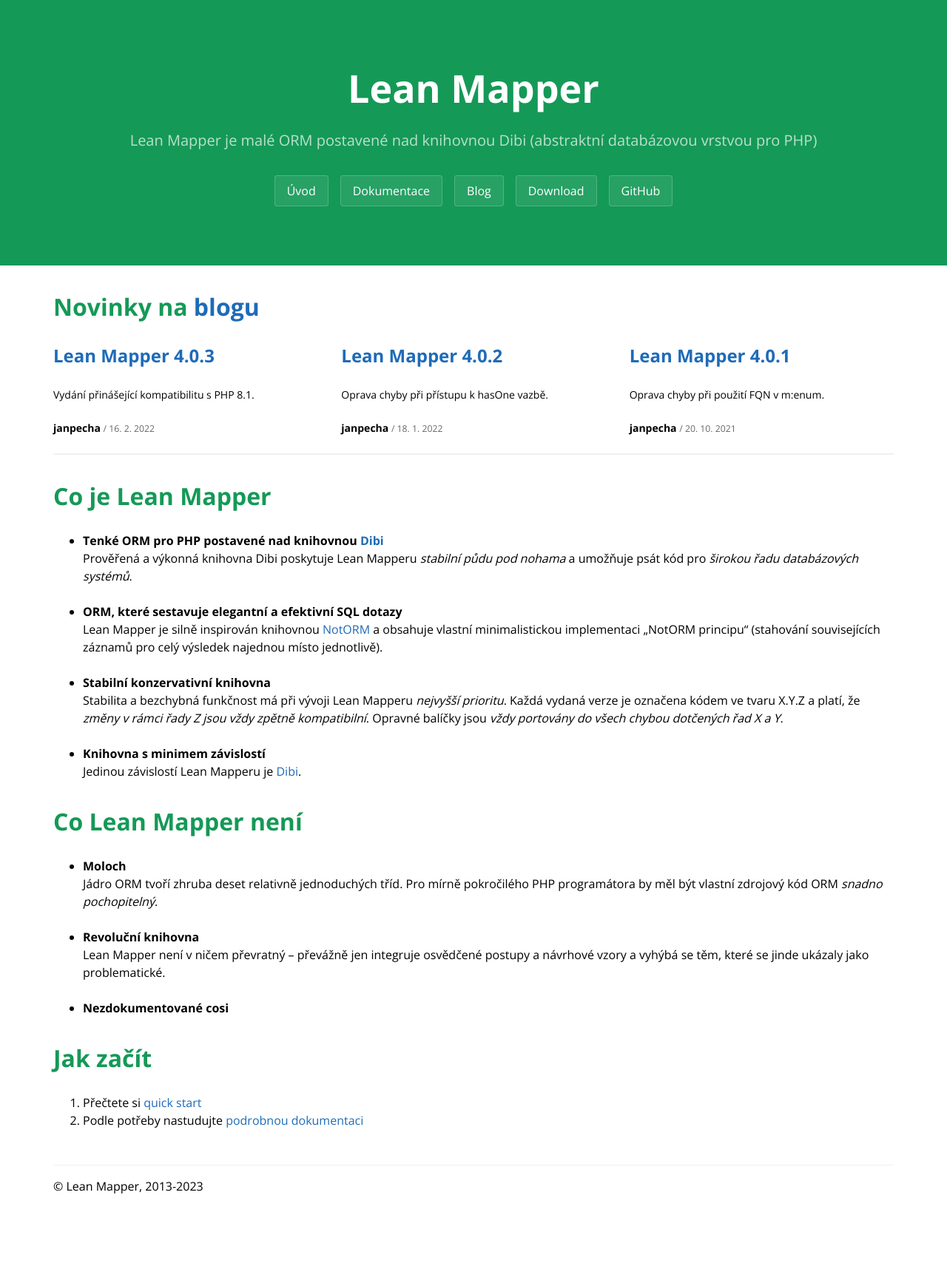
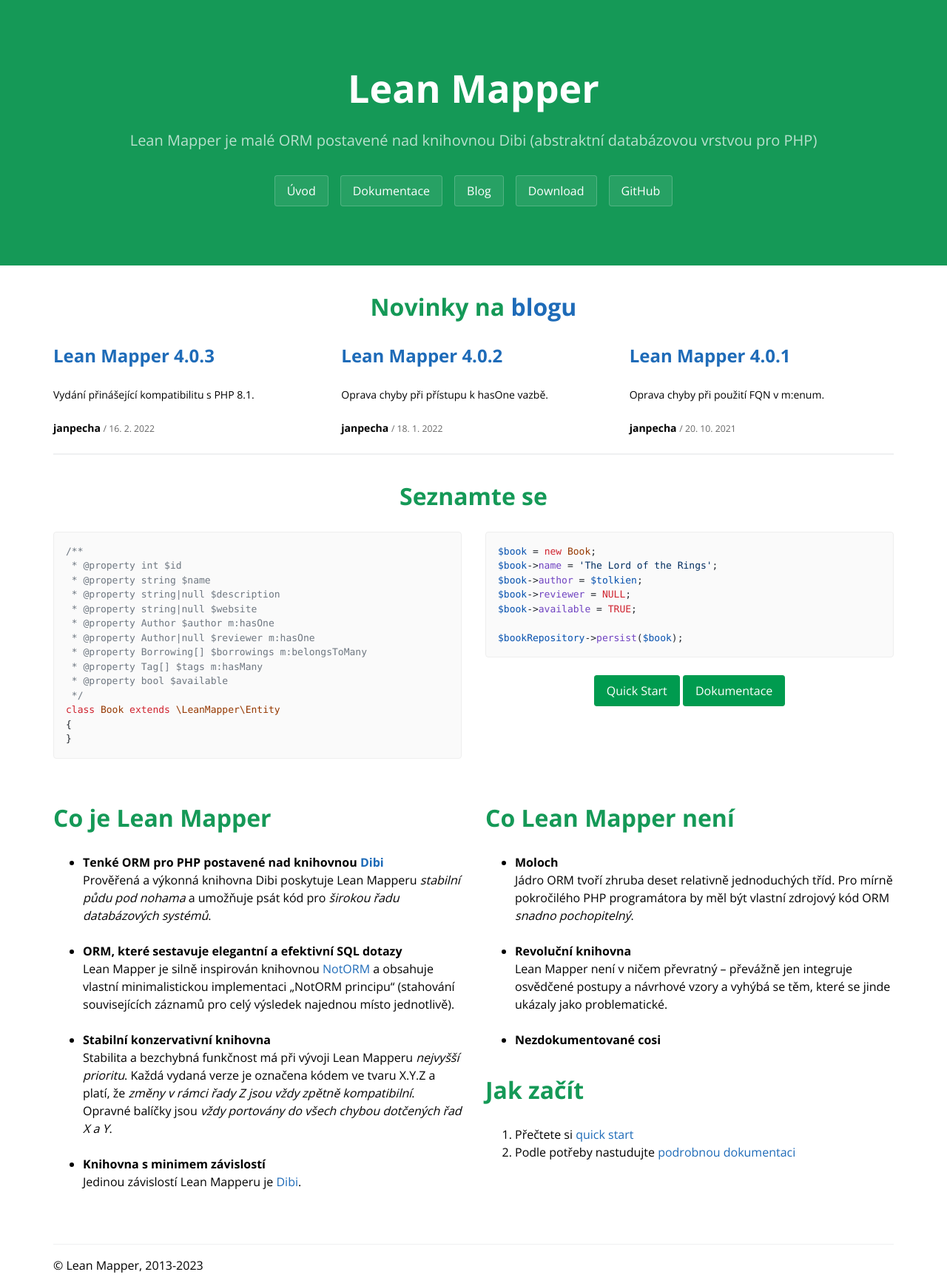
Before and after one commit to LeanMapper/LeanMapper.github.io, a Jekyll site: the page built from index.md, in a window 1280 px wide. Shown: the whole page at 74% size. Built offline with Jekyll 4.4.1, drawn with Linux system fonts in a browser that asks for light colours; our own code applies the rules of GitHub Pages for plain Markdown files; before the commit the page ends 1632 px from its top, so only the background shows below that.

Commit message:
Redesigned homepage

````diff
--- a/_sass/_button.scss
+++ b/_sass/_button.scss
@@ -1,3 +1,23 @@
+.button {
+	display: inline-block;
+	color: #fff;
+	background-color: #009b4f;
+	border-color: transparent;
+	border-style: solid;
+	border-width: 1px;
+	border-radius: 0.23rem;
+	transition: color 0.2s, background-color 0.2s, border-color 0.2s;
+	padding: 0.5rem 1rem;
+}
+
+
+.button:hover,
+.button:focus,
+.button:active {
+	background: #07a959;
+}
+
+
 .btn {
 	display: inline-block;
 	margin-bottom: 1rem;
--- /dev/null
+++ b/_sass/_contentColumn.scss
@@ -0,0 +1,18 @@
+.contentColumns {
+	display: grid;
+	gap: 2rem;
+	margin-bottom: 2rem;
+}
+
+
+.contentColumn {
+	min-width: 0;
+	grid-column: span 1;
+}
+
+
+@media screen and (min-width: 42em) {
+	.contentColumns--2cols {
+		grid-template-columns: repeat(2, 1fr);
+	}
+}
--- /dev/null
+++ b/_sass/_utils.scss
@@ -0,0 +1,3 @@
+.u-text-center {
+	text-align: center;
+}
--- a/css/main.scss
+++ b/css/main.scss
@@ -45,4 +45,6 @@ $on-laptop:        800px;
 @import "embedContainer";
 @import "externalLink";
 @import "cards";
+@import "contentColumn";
 @import "footer";
+@import "utils";
--- a/index.md
+++ b/index.md
@@ -3,6 +3,7 @@ layout: default
 active: home
 ---
 
+{:.u-text-center}
 # Novinky na <a href="/blog/">blogu</a>
 
 <div class="posts">
@@ -24,7 +25,49 @@ active: home
 
 -----
 
+{:.u-text-center}
+# Seznamte se
 
+{::options parse_block_html="true" /}
+<div class="contentColumns contentColumns--2cols">
+<div class="contentColumn">
+```php
+/**
+ * @property int $id
+ * @property string $name
+ * @property string|null $description
+ * @property string|null $website
+ * @property Author $author m:hasOne
+ * @property Author|null $reviewer m:hasOne
+ * @property Borrowing[] $borrowings m:belongsToMany
+ * @property Tag[] $tags m:hasMany
+ * @property bool $available
+ */
+class Book extends \LeanMapper\Entity
+{
+}
+```
+</div>
+<div class="contentColumn">
+```php
+$book = new Book;
+$book->name = 'The Lord of the Rings';
+$book->author = $tolkien;
+$book->reviewer = NULL;
+$book->available = TRUE;
+
+$bookRepository->persist($book);
+```
+
+{:.u-text-center}
+[Quick Start](/cs/quick-start/){: class="button"}
+[Dokumentace](/cs/){: class="button"}
+</div>
+</div>
+
+
+<div class="contentColumns contentColumns--2cols">
+<div class="contentColumn">
 # Co je Lean Mapper
 
 - **Tenké ORM pro PHP postavené nad knihovnou [Dibi](https://dibiphp.com)**
@@ -38,8 +81,10 @@ active: home
 
 - **Knihovna s minimem závislostí**
 <br> Jedinou závislostí Lean Mapperu je [Dibi](https://dibiphp.com).
+</div>
 
 
+<div class="contentColumn">
 # Co Lean Mapper není
 
 - **Moloch**
@@ -50,7 +95,10 @@ active: home
 
 - **Nezdokumentované cosi**
 
+
 # Jak začít
 
 1. Přečtete si [quick start](/cs/quick-start/)
 2. Podle potřeby nastudujte [podrobnou dokumentaci](/cs/)
+</div>
+</div>
````
